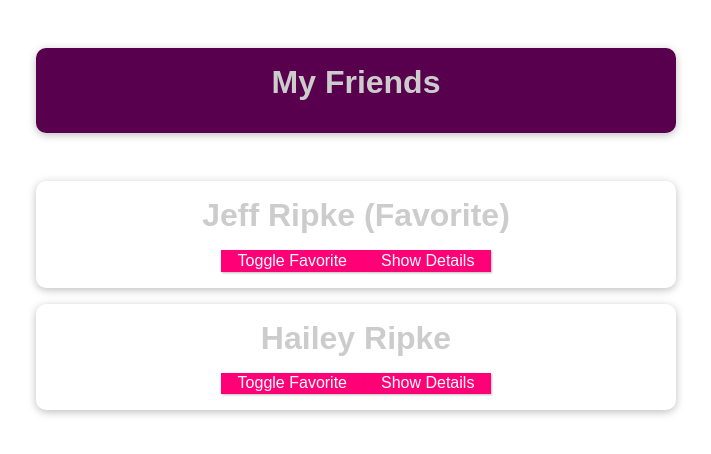
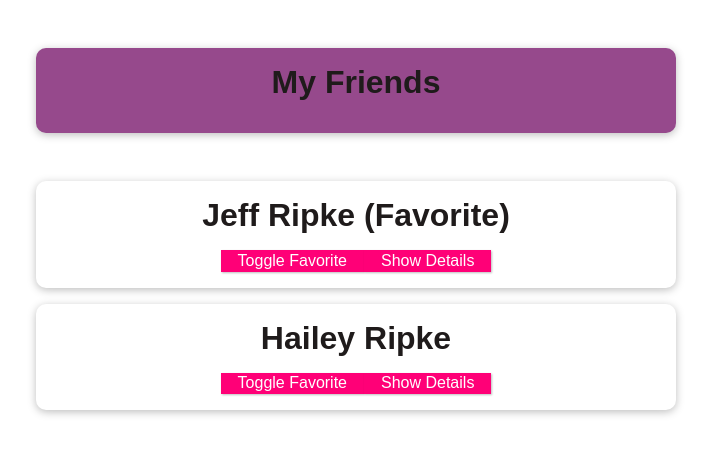
Before and after one commit to jripke74/vue-take-1, a Vue app in the folder vue-app/: page / in a window 1280 px wide. Shown: the top 454 px of the page, without its empty margins (284-995 px from the left). Built offline with nearby package versions, Linux system fonts and the light colour scheme.

Commit message:
04 prop validaiton

```diff
--- a/vue-app/src/App.vue
+++ b/vue-app/src/App.vue
@@ -14,7 +14,6 @@
         name="Hailey Ripke"
         phone-number="333-332-3332"
         email-address="dfdsd@djhkhk.com"
-        is-favorite="0"
       ></friend-contact>
     </ul>
   </section>
@@ -59,8 +58,8 @@ header {
   margin: 3rem auto;
   border-radius: 10px;
   padding: 1rem;
-  background-color: #58004d;
-  color: white;
+  background-color: #96498c;
+  color: rgb(255, 255, 255);
   text-align: center;
   width: 90%;
   max-width: 40rem;
@@ -82,7 +81,7 @@ header {
 #app h2 {
   font-size: 2rem;
   /* border-bottom: 4px solid #ccc; */
-  color: #ccc;
+  color: rgb(31, 27, 27);
   margin: 0 0 1rem 0;
 }
 #app button {
--- a/vue-app/src/components/FriendContact.vue
+++ b/vue-app/src/components/FriendContact.vue
@@ -12,7 +12,28 @@
 
 <script>
 export default {
-  props: ['name', 'phoneNumber', 'emailAddress', 'isFavorite'],
+  props: {
+    name: {
+      type: String,
+      required: true,
+    },
+    phoneNumber: {
+      type: String,
+      required: true,
+    },
+    emailAddress: {
+      type: String,
+      required: true,
+    },
+    isFavorite: {
+      type: String,
+      required: false,
+      default: '0',
+      validator(value) {
+        return value === '1' || value === '0';
+      },
+    },
+  },
   data() {
     return {
       detailsAreVisible: false,
```
